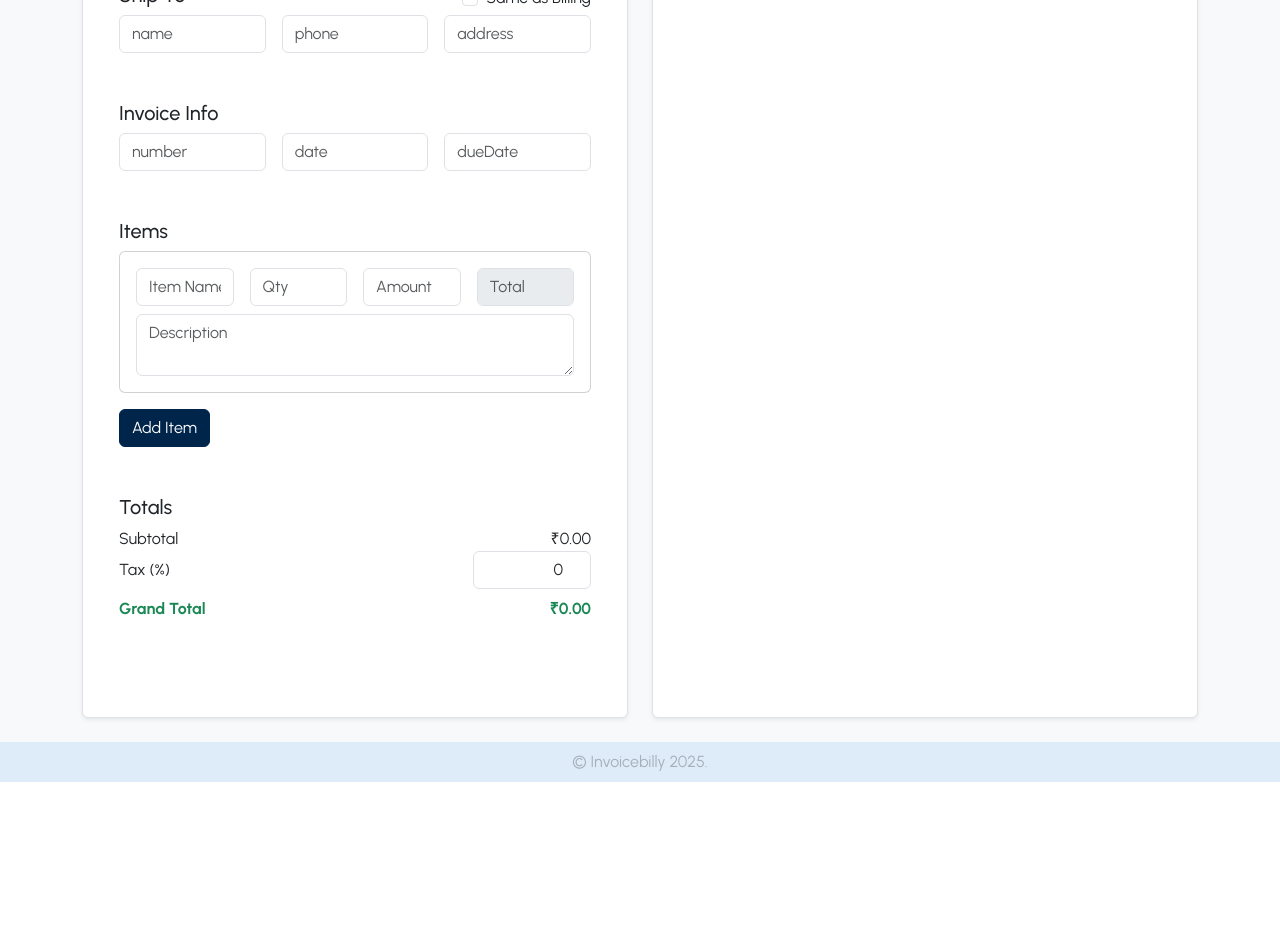
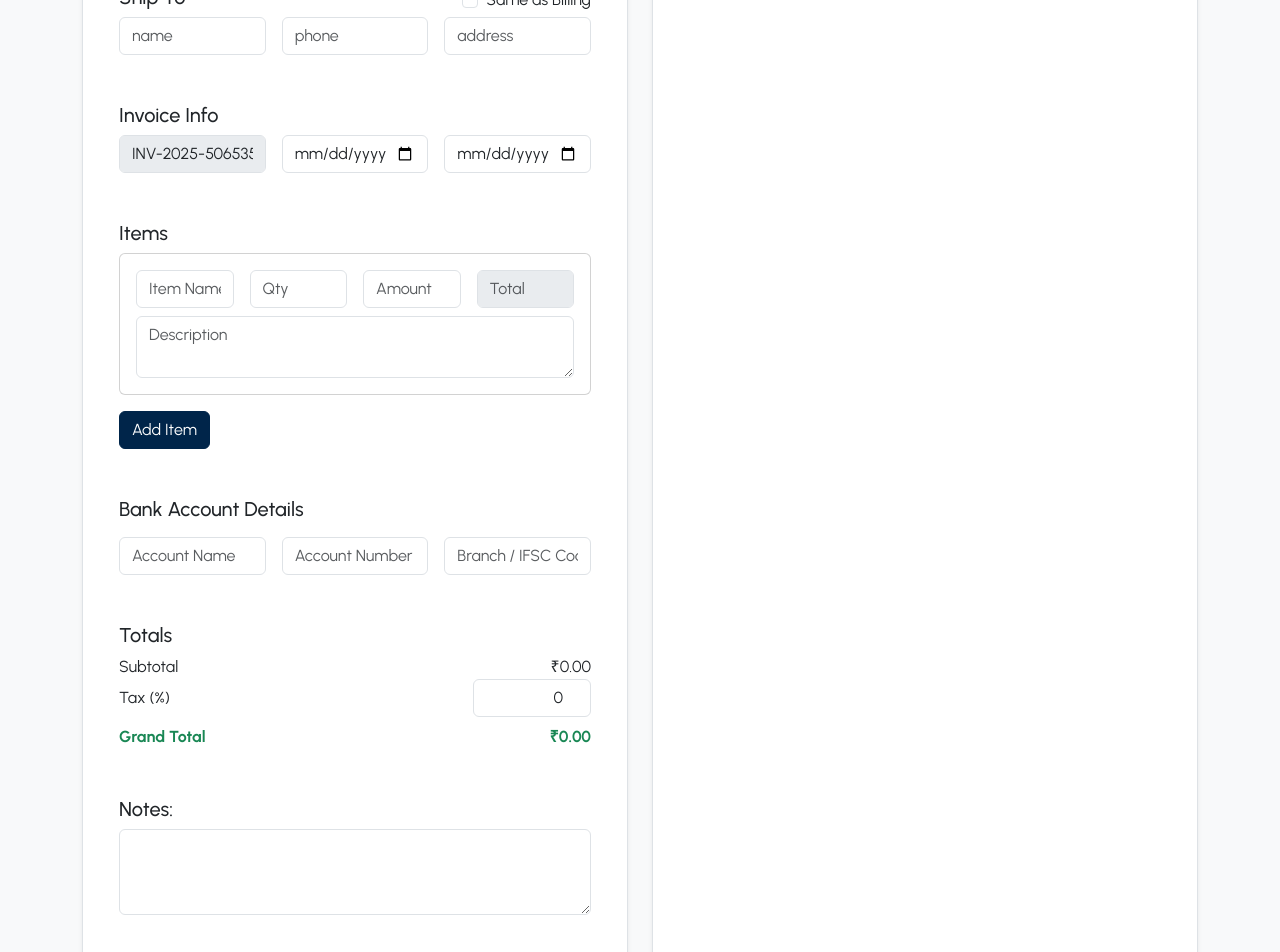
Before and after one commit to Abheeshta-P/Invoicebilly, a React (Vite) app in the folder frontend/: page /generate in a window 1280 px wide. Shown: the part 700-1652 px from the top of the page. Before the commit the page ends 1482 px from the top, so only its background shows below. Built offline with nearby package versions, Linux system fonts and the light colour scheme.

Commit message:
almost finish the main page

```diff
--- a/frontend/src/components/InvoiceForm.tsx
+++ b/frontend/src/components/InvoiceForm.tsx
@@ -1,8 +1,9 @@
-import { useContext } from "react";
+import { useContext, useEffect } from "react";
 import type { IntialInvoiceDataType, InvoiceItem } from "@/const";
 import { AppContext } from "@/context/AppContext";
 import ImageUploader from "@/utils/ImageUploader";
 import { Trash2 } from "lucide-react";
+import toast from "react-hot-toast";
 
 function InvoiceForm() {
   const { invoiceData, setInvoiceData } = useContext(AppContext);
@@ -29,7 +30,7 @@ function InvoiceForm() {
         (lastItem.quantity ?? 0) <= 0 ||
         (lastItem.amount ?? 0) <= 0
       ) {
-        alert("Please fill the current item details before adding a new one.");
+        toast.error("Please fill the current item details before adding a new one.");
         return prev;
       }
 
@@ -113,8 +114,21 @@ function InvoiceForm() {
     (sum, item) => sum + (item.total || 0),
     0
   );
-  const taxAmount = (subtotal * (invoiceData.tax || 0)) / 100;
+  const taxAmount = (subtotal * Number(invoiceData.tax || 0)) / 100;
   const grandTotal = subtotal + taxAmount;
+
+  useEffect(() => {
+    if (!invoiceData.invoice.number) {
+      const randomNumber = `INV-${new Date().getFullYear()}-${Math.floor(
+        100000 + Math.random() * 900000
+      )}`;
+      setInvoiceData((prev) => ({
+        ...prev,
+        invoice: { ...prev.invoice, number: randomNumber },
+      }));
+    }
+    // eslint-disable-next-line react-hooks/exhaustive-deps
+  }, []);
 
   return (
     <div className="invoiceform container py-4">
@@ -123,7 +137,6 @@ function InvoiceForm() {
         <h5>Company Logo</h5>
         <ImageUploader />
       </div>
-
       {/* Company Info */}
       <div className="mb-5">
         <h5>Your Company</h5>
@@ -147,7 +160,6 @@ function InvoiceForm() {
           ))}
         </div>
       </div>
-
       {/* Billing Info */}
       <div className="mb-5">
         <h5>Bill To</h5>
@@ -171,7 +183,6 @@ function InvoiceForm() {
           ))}
         </div>
       </div>
-
       {/* Shipping Info */}
       <div className="mb-5">
         <div className="d-flex justify-content-between align-items-center">
@@ -209,7 +220,6 @@ function InvoiceForm() {
           ))}
         </div>
       </div>
-
       {/* Invoice Info */}
       <div className="mb-5">
         <h5>Invoice Info</h5>
@@ -217,10 +227,16 @@ function InvoiceForm() {
           {Object.entries(invoiceData.invoice).map(([key, value]) => (
             <div key={key} className="col-md-4">
               <input
-                type="text"
+                type={key === "number" ? "text" : "date"}
                 className="form-control"
                 placeholder={key}
                 value={value as string}
+                disabled={key === "number"}
+                min={
+                  key !== "number"
+                    ? new Date().toISOString().split("T")[0]
+                    : undefined
+                }
                 onChange={(e) =>
                   updateNested(
                     "invoice",
@@ -233,7 +249,6 @@ function InvoiceForm() {
           ))}
         </div>
       </div>
-
       {/* Items */}
       <div className="mb-5">
         <h5>Items</h5>
@@ -307,6 +322,35 @@ function InvoiceForm() {
           Add Item
         </button>
       </div>
+      {/* Bank Account Info */}
+      <div className="mb-5">
+        <h5 className="mb-3">Bank Account Details</h5>
+        <div className="row g-3">
+          {Object.entries(invoiceData.account).map(([key, value]) => (
+            <div key={key} className="col-md-4">
+              <input
+                type="text"
+                className="form-control"
+                placeholder={
+                  key === "name"
+                    ? "Account Name"
+                    : key === "number"
+                    ? "Account Number"
+                    : "Branch / IFSC Code"
+                }
+                value={value as string}
+                onChange={(e) =>
+                  updateNested(
+                    "account",
+                    key as keyof typeof invoiceData.account,
+                    e.target.value
+                  )
+                }
+              />
+            </div>
+          ))}
+        </div>
+      </div>
 
       {/* Totals */}
       <div className="mb-5">
@@ -334,6 +378,18 @@ function InvoiceForm() {
           <span>₹{grandTotal.toFixed(2)}</span>
         </div>
       </div>
+      {/* notes */}
+      <div className="mb-5">
+        <h5>Notes: </h5>
+        <div className="w-100">
+          <textarea
+            name="notes"
+            id="notes"
+            rows={3}
+            className="form-control"
+          ></textarea>
+        </div>
+      </div>
     </div>
   );
 }
--- a/frontend/src/components/TemplateGrid.tsx
+++ b/frontend/src/components/TemplateGrid.tsx
@@ -1,6 +1,6 @@
 import { templates } from "@/assets/assets";
 
-function TemplateGrid() {
+function TemplateGrid({ontemplateClick}:{ontemplateClick: (id:string)=>void}) {
   return (
     <div className="row g-3">
       {templates.map(
@@ -17,6 +17,7 @@ function TemplateGrid() {
             <div
               className="border rounded shadow-sm overflow-hidden template-hover cursor-pointer"
               title={label}
+              onClick={() => ontemplateClick(id)}
             >
               <img src={image} alt={label} className="w-100" loading="lazy" />
             </div>
--- a/frontend/src/pages/MainPage.tsx
+++ b/frontend/src/pages/MainPage.tsx
@@ -3,14 +3,19 @@ import TemplateGrid from "@/components/TemplateGrid";
 import { AppContext } from "@/context/AppContext";
 import { Pencil } from "lucide-react";
 import { useContext, useState } from "react";
+import toast from "react-hot-toast";
 
 function MainPage() {
   const [isEditingTitle, setIsEditingTitle] = useState(false);
-  const { invoiceTitle, setInvoiceTitle } = useContext(AppContext);
+  const { invoiceTitle, invoiceData, setInvoiceTitle, setInvoiceData, setSelectedTemplate } = useContext(AppContext);
 
   const handleTitleChange = (e: React.ChangeEvent<HTMLInputElement>) => {
     const newTitle = e.target.value;
     setInvoiceTitle(newTitle);
+    setInvoiceData((prev) => ({
+      ...prev,
+      title:newTitle
+    }))
   };
 
   const handleTitleEdit = () => {
@@ -20,6 +25,69 @@ function MainPage() {
   const handleTitleBlur = () => {
     setIsEditingTitle(false);
   };
+
+  const validateInvoiceData = () => {
+    const data = invoiceData;
+
+    // Helper to check if all fields in an object are non-empty
+    const allFieldsFilled = (obj: Record<string, unknown>) =>
+      Object.values(obj).every(
+        (v) => v !== "" && v !== null && v !== undefined
+      );
+
+    if (!allFieldsFilled(data.company)) {
+      toast.error("Please fill all company details.");
+      return false;
+    }
+    if (!allFieldsFilled(data.billing)) {
+      toast.error("Please fill all billing details.");
+      return false;
+    }
+    if (!allFieldsFilled(data.shipping)) {
+      toast.error("Please fill all shipping details.");
+      return false;
+    }
+    if (!allFieldsFilled(data.account)) {
+      toast.error("Please fill all bank account details.");
+      return false;
+    }
+    if (!allFieldsFilled(data.invoice)) {
+      toast.error("Please complete invoice details.");
+      return false;
+    }
+
+    // Validate items
+    if (!data.items.length) {
+      toast.error("Please add at least one item.");
+      return false;
+    }
+
+    const invalidItem = data.items.find(
+      (item) => !item.name.trim() || (item.quantity!= undefined && item.quantity <= 0) || (item.amount!=undefined && item.amount <= 0)
+    );
+    if (invalidItem) {
+      toast.error("Please fill all item details correctly.");
+      return false;
+    }
+
+    // Tax optional, but can check if invalid
+    if (isNaN(Number(data.tax))) {
+      toast.error("Please enter a valid tax value.");
+      return false;
+    }
+
+    return true; // ✅ All validations passed
+  };
+
+  const handleTemplateClick = (id: string): void => {
+    if (!validateInvoiceData()) return; // stop if invalid
+
+    setSelectedTemplate(id);
+    toast.success("Template selected successfully!");
+    console.log("Selected Template:", id);
+  };
+
+
 
   return (
     <div className="mainpage container-fluid bg-light min-vh-100 py-4">
@@ -57,7 +125,7 @@ function MainPage() {
           </div>
           <div className="col-12 col-lg-6 d-flex">
             <div className="bg-white border rounded shadow-sm p-4 w-100">
-              <TemplateGrid />
+              <TemplateGrid ontemplateClick={handleTemplateClick} />
             </div>
           </div>
         </div>
--- a/frontend/src/utils/ImageUploader.tsx
+++ b/frontend/src/utils/ImageUploader.tsx
@@ -1,21 +1,67 @@
 import { useCallback } from "react";
 import { useDropzone } from "react-dropzone";
+import { useContext } from "react";
+import { AppContext } from "@/context/AppContext";
 
 function ImageUploader() {
-  const onDrop = useCallback((acceptedFiles: File[]) => {
-    console.log(acceptedFiles);
-    // you can upload to Cloudinary here
-  }, []);
+  const { invoiceData, setInvoiceData } = useContext(AppContext);
+
+  const onDrop = useCallback(
+    (acceptedFiles: File[]) => {
+      const file = acceptedFiles[0];
+      if (!file) return;
+
+      const reader = new FileReader();
+      reader.onload = () => {
+        const base64 = reader.result as string;
+        setInvoiceData((prev) => ({
+          ...prev,
+          logo: base64, // store Base64 image globally
+        }));
+      };
+      reader.readAsDataURL(file);
+    },
+    [setInvoiceData]
+  );
 
   const { getRootProps, getInputProps, isDragActive } = useDropzone({
     onDrop,
     accept: { "image/*": [] },
   });
 
+  const removeLogo = () => {
+    setInvoiceData((prev) => ({
+      ...prev,
+      logo: "", // clear uploaded logo
+    }));
+  };
+
   return (
+    <div className="mt-4 text-center">
+      {invoiceData.logo ? (
+        <div className="position-relative d-inline-block">
+          <img
+            src={invoiceData.logo}
+            alt="Company Logo"
+            className="img-fluid rounded-3 shadow-sm"
+            style={{
+              maxWidth: "200px",
+              maxHeight: "200px",
+              objectFit: "cover",
+            }}
+          />
+          <button
+            type="button"
+            className="btn btn-sm btn-outline-danger position-absolute top-0 end-0 m-1"
+            onClick={removeLogo}
+          >
+            ✕
+          </button>
+        </div>
+      ) : (
         <div
           {...getRootProps()}
-      className={`mt-4 border-1 border-dashed p-5 text-center rounded-3 cursor-pointer ${
+          className={`border border-2 border-dashed p-5 rounded-3 cursor-pointer ${
             isDragActive ? "bg-light border-primary" : "border-secondary"
           }`}
         >
@@ -28,6 +74,8 @@ function ImageUploader() {
             </p>
           )}
         </div>
+      )}
+    </div>
   );
 }
 
```
Lines whose indentation alone changed are shown as unchanged.
